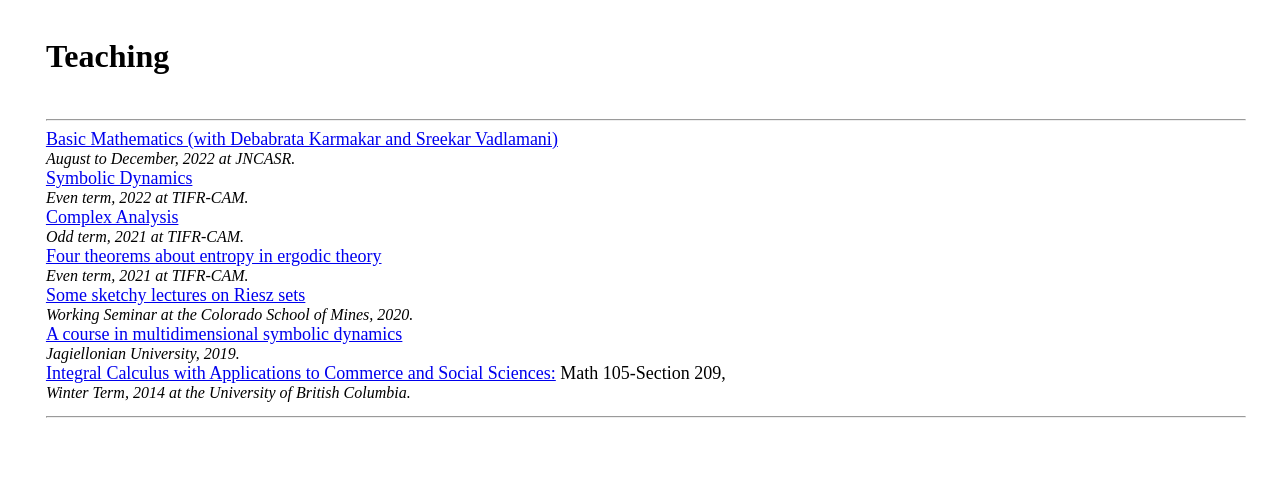
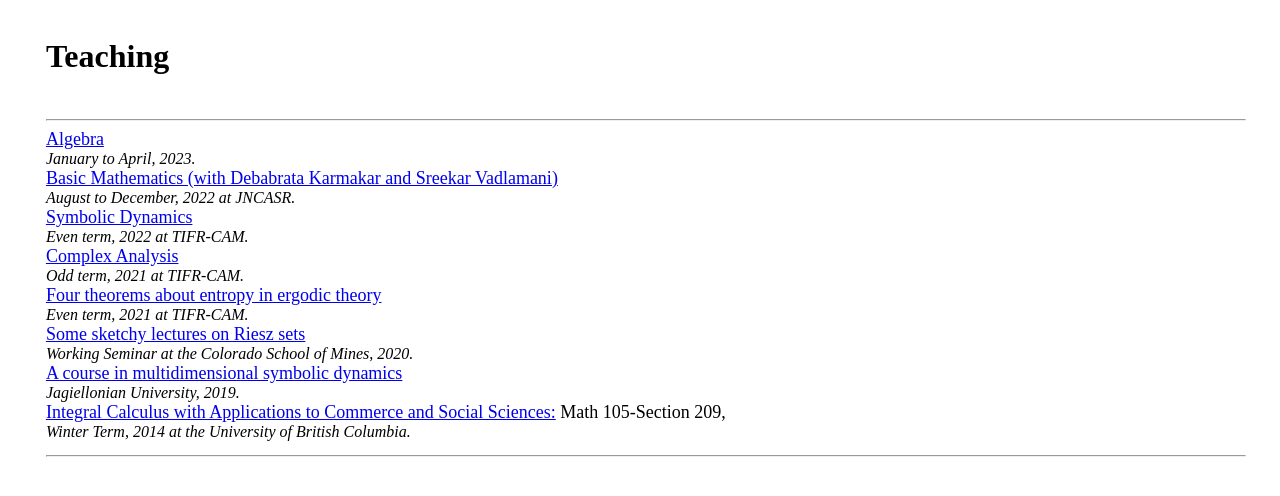
Before and after one commit to nishantchandgotia/nishantchandgotia.github.io, a plain HTML site: page Teaching.html in a window 1280 px wide. Drawn offline with Linux system fonts and the light colour scheme.

Commit message:
Add files via upload

```diff
--- a/Teaching.html
+++ b/Teaching.html
@@ -11,6 +11,9 @@
 <hr>
 <table><tbody><tr>
 <td style="width:50"></td>
+	<font size="+1.5"><a href="./Teaching/2023_TIFR_Even/Algebra.html">Algebra</a></font>
+	<br>
+	<i> January to April, 2023. </i><br>
 	<font size="+1.5"><a href="https://sites.google.com/tifrbng.res.in/basic-mathematics-2022">Basic Mathematics (with Debabrata Karmakar and Sreekar Vadlamani)</a></font>
 	<br>
 	<i> August to December, 2022 at JNCASR. </i><br>
```
